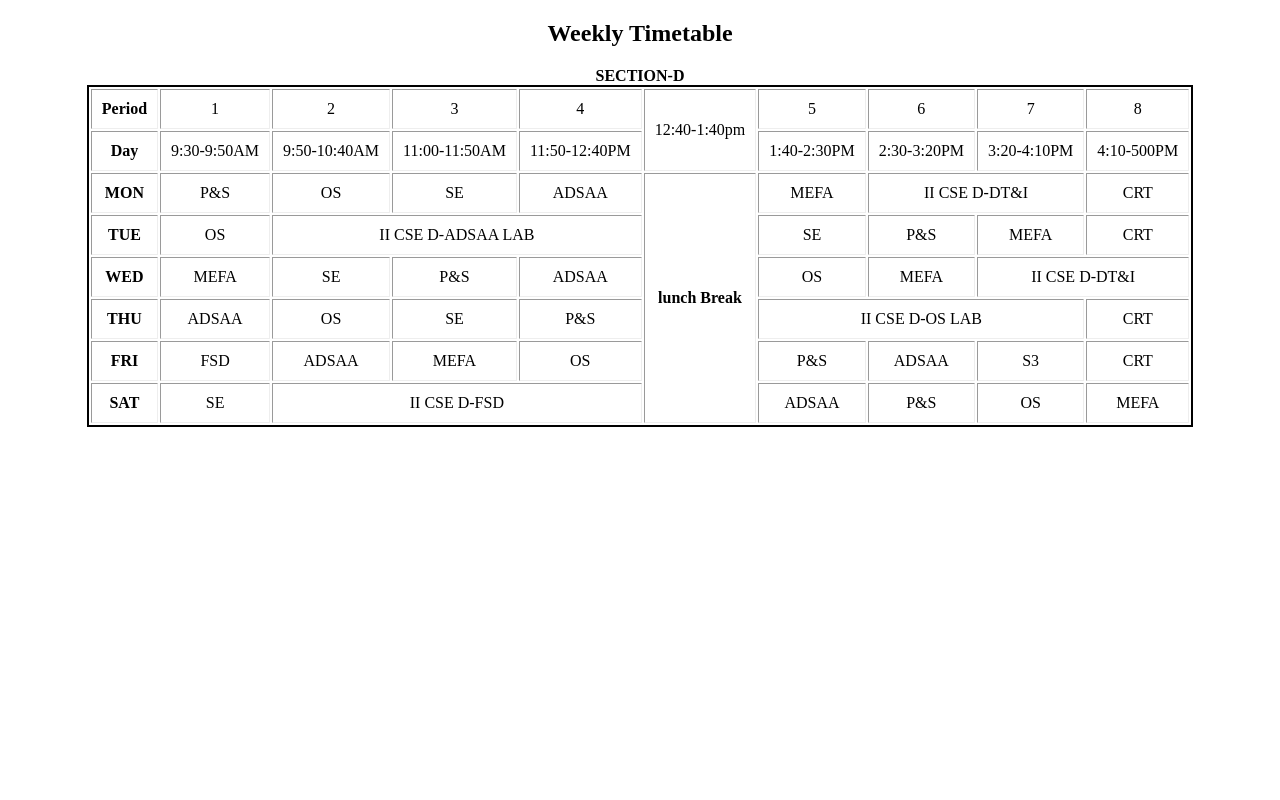
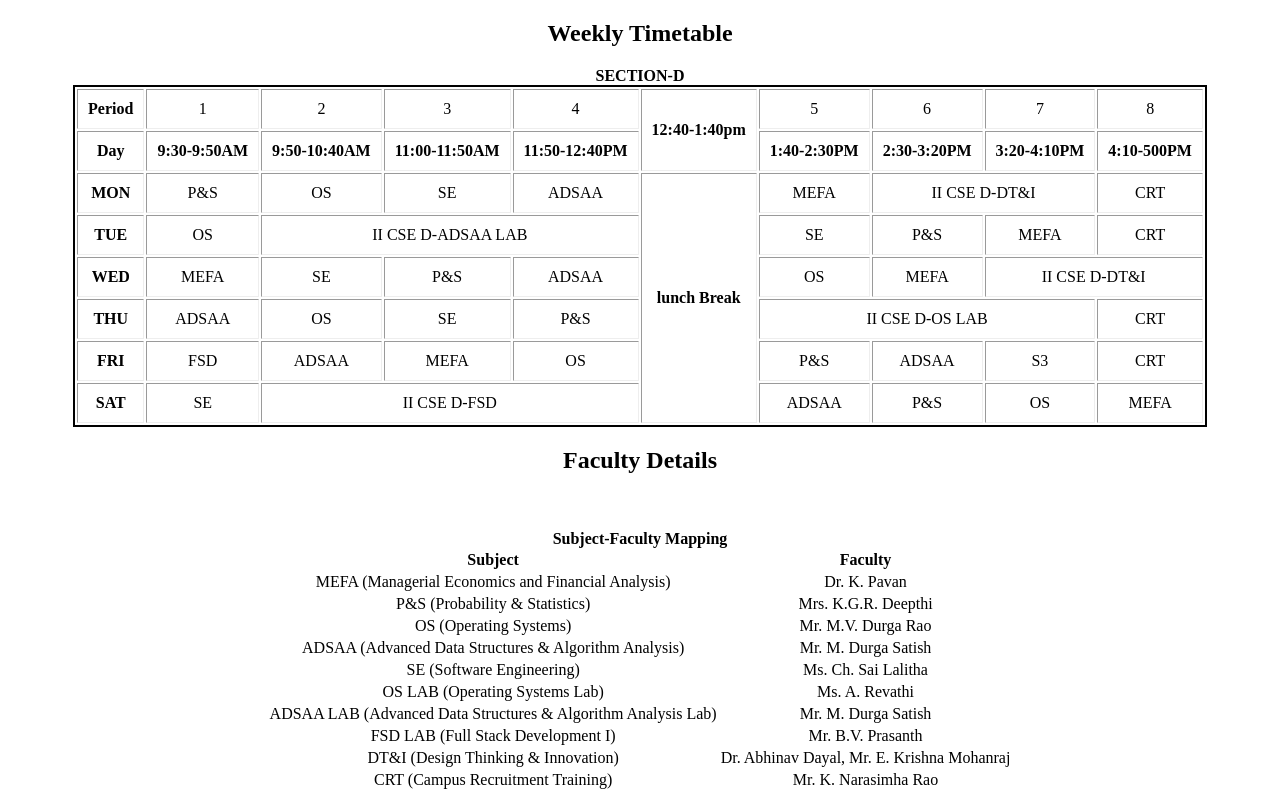
Before and after one commit to sivaganesh7/Full-Satck-Development, a plain HTML site: page Assignment-2/Section-D_time_table.html in a window 1280 px wide. Drawn offline with Linux system fonts and the light colour scheme.

Commit message:
Update Section-D_time_table.html

```diff
--- a/Assignment-2/Section-D_time_table.html
+++ b/Assignment-2/Section-D_time_table.html
@@ -23,6 +23,9 @@
 
 
     }
+    .faculty{
+        border: none;
+    }
     </style>
 </head>
 <body>
@@ -37,7 +40,7 @@
         <td>2</td>
         <td>3</td>
         <td>4</td>
-        <td rowspan="2">12:40-1:40pm</td>
+        <th rowspan="2">12:40-1:40pm</th>
         <td>5</td>
         <td>6</td>
         <td>7</td>
@@ -45,14 +48,14 @@
        </tr>
        <tr>
         <th>Day</th>
-        <td>9:30-9:50AM</td>
-        <td>9:50-10:40AM</td>
-        <td>11:00-11:50AM</td>
-        <td>11:50-12:40PM</td>
-        <td>1:40-2:30PM</td>
-        <td>2:30-3:20PM</td>
-        <td>3:20-4:10PM</td>
-        <td>4:10-500PM</td>
+        <th>9:30-9:50AM</th>
+        <th>9:50-10:40AM</th>
+        <th>11:00-11:50AM</th>
+        <th>11:50-12:40PM</th>
+        <th>1:40-2:30PM</th>
+        <th>2:30-3:20PM</th>
+        <th>3:20-4:10PM</th>
+        <th>4:10-500PM</th>
        </tr>
        <tr>
         <th>MON</th>
@@ -115,5 +118,54 @@
        </tr>
     </table>
   </div>
+  <h2>Faculty Details</h2>
+        <table class="faculty">
+            <caption>Subject-Faculty Mapping</caption>
+            <tr>
+                <th>Subject</th>
+                <th>Faculty</th>
+            </tr>
+            <tr>
+                <td>MEFA (Managerial Economics and Financial Analysis)</td>
+                <td>Dr. K. Pavan</td>
+            </tr>
+            <tr>
+                <br><td>P&S (Probability & Statistics)</td>
+                <td>Mrs. K.G.R. Deepthi</td>
+            </tr>
+            <tr>
+                <br><td>OS (Operating Systems)</td>
+                <td>Mr. M.V. Durga Rao</td>
+            </tr>
+            <tr>
+                <td>ADSAA (Advanced Data Structures & Algorithm Analysis)</td>
+                <td>Mr. M. Durga Satish</td>
+            </tr>
+            <tr>
+                <td>SE (Software Engineering)</td>
+                <td>Ms. Ch. Sai Lalitha</td>
+            </tr>
+            <tr>
+                <td>OS LAB (Operating Systems Lab)</td>
+                <td>Ms. A. Revathi</td>
+            </tr>
+            <tr>
+                <td>ADSAA LAB (Advanced Data Structures & Algorithm Analysis Lab)</td>
+                <td>Mr. M. Durga Satish</td>
+            </tr>
+            <tr>
+                <td>FSD LAB (Full Stack Development I)</td>
+                <td>Mr. B.V. Prasanth</td>
+            </tr>
+            <tr>
+                <td>DT&I (Design Thinking & Innovation)</td>
+                <td>Dr. Abhinav Dayal, Mr. E. Krishna Mohanraj</td>
+            </tr>
+            <tr>
+                <td>CRT (Campus Recruitment Training)</td>
+                <td>Mr. K. Narasimha Rao</td>
+            </tr>
+        </table>
+
 </body>
 </html>
```
